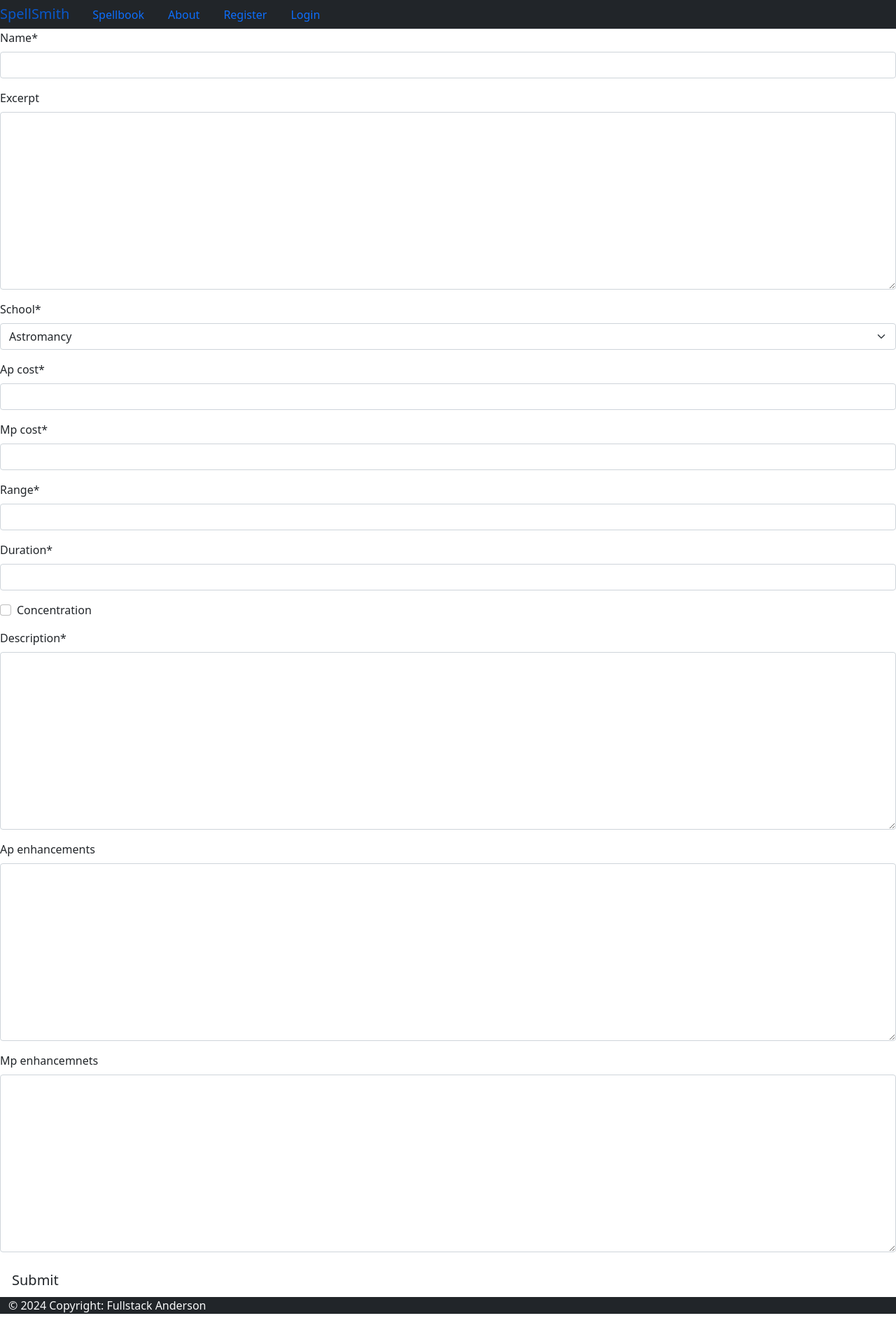
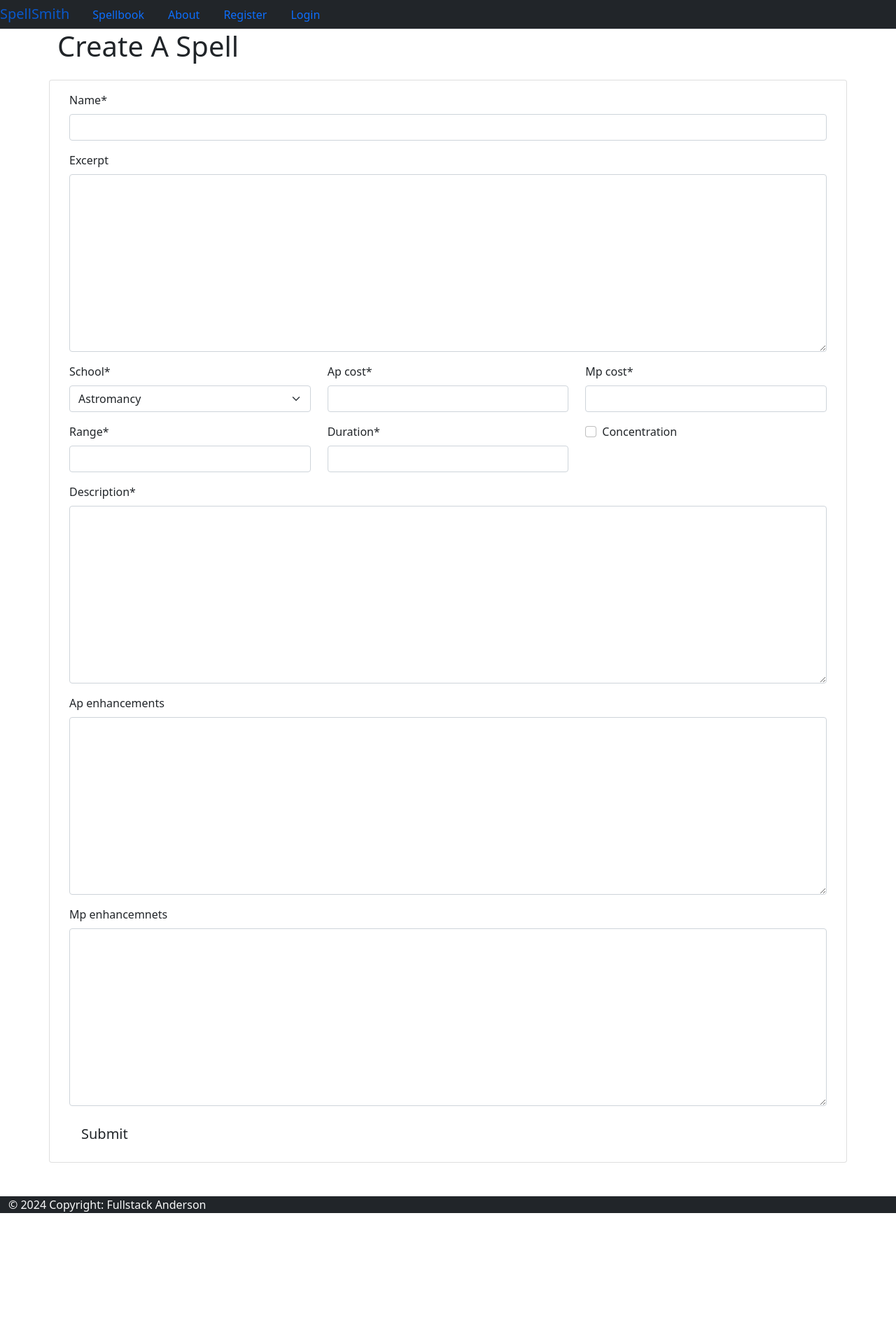
Before and after one commit to LaurieAnderson92/Spellsmith, a Django app: page /spell/create in a window 1280 px wide. Shown: the whole page at 70% size. After the commit the page ends 1734 px from the top, so only its background shows below. Run offline with Django 5.2, Linux system fonts and the light colour scheme; some libraries are stand-ins or nearby versions.

Commit message:
style: formatted spell form #26

```diff
--- a/spellbook/templates/spellbook/spell_create.html
+++ b/spellbook/templates/spellbook/spell_create.html
@@ -2,11 +2,56 @@
 {% load static %}
 {% load crispy_forms_tags %}
 
-<form id="spellForm" method="post">
-    {{spell_form | crispy}}
-    {% csrf_token %}
-    <button id="submitButton" type="submit"
-            class="btn btn-signup btn-lg">Submit</button>
-</form>
+<div class="masthead">
+  <div class="container">
+      <div class="row g-0">
+          <div class="col-md-6 masthead-text">
+              <h1>Create A Spell</h1>
+          </div>
+      </div>
+  </div>
+</div>
+
+<div class="container">
+  <div class="row mb-4">
+    <div class="col card mb-4  mt-3 left  top">
+      <div class="card-body">
+        <form id="spellForm" method="post"></form>
+          {{ spell_form.name | as_crispy_field}}
+          {{ spell_form.excerpt | as_crispy_field}}
+          <div class="row justify-content-center">
+            <div class = "col-md-4">
+              {{ spell_form.school | as_crispy_field}}
+            </div>
+            <div class = "col-md-4">
+              {{ spell_form.ap_cost | as_crispy_field}}
+            </div>
+            <div class = "col-md-4">
+              {{ spell_form.mp_cost | as_crispy_field}}
+            </div>
+          </div>
+          <div class="row justify-content-center">
+            <div class = "col-md-4">
+              {{ spell_form.range | as_crispy_field}}
+            </div>
+            <div class = "col-md-4">
+              {{ spell_form.duration | as_crispy_field}}
+            </div>
+            <div class = "col-md-4">
+              {{ spell_form.concentration | as_crispy_field}}
+            </div>
+          </div>
+          {{ spell_form.description | as_crispy_field}}
+          {{ spell_form.ap_enhancements | as_crispy_field}}
+          {{ spell_form.mp_enhancemnets | as_crispy_field}}
+          {% csrf_token %}
+          <button id="submitButton" type="submit"
+                  class="btn btn-signup btn-lg">Submit</button>
+        </form>
+      </div>
+    </div>
+  </div>
+</div>
+
 
   {% endblock content %}
--- a/spellbook/templates/spellbook/spell_detail.html
+++ b/spellbook/templates/spellbook/spell_detail.html
@@ -5,9 +5,7 @@
     <div class="container">
         <div class="row g-0">
             <div class="col-md-6 masthead-text">
-                <!-- Post title goes in these h1 tags -->
                 <h1 class="post-title">{{ spell.name }}</h1>
-                <!-- Post author goes before the | the post's created date goes after -->
                 <p class="post-subtitle">{{ spell.school }} {% if spell.mp_cost == 0 %} (Cantrip) {% endif %}</p>
             </div>
         </div>
@@ -18,8 +16,6 @@
     <div class="row">
         <div class="col card mb-4  mt-3 left  top">
             <div class="card-body">
-                <!-- The post content goes inside the card-text. -->
-                <!-- Use the | safe filter inside the template tags -->
                 <p class="card-text">
                     <span>Cost: {{spell.ap_cost}} AP {% if spell.mp_cost != 0 %} + {{spell.mp_cost}} {% endif %}</span>
                     <br>
```
